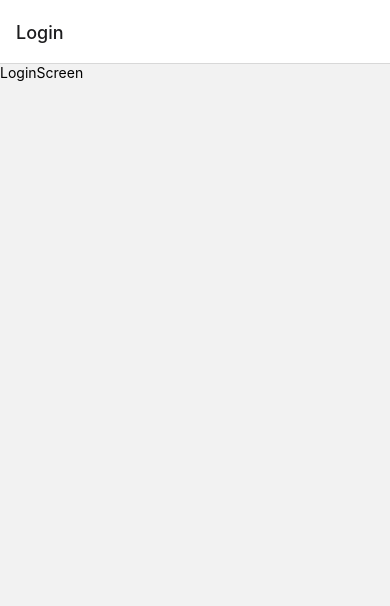
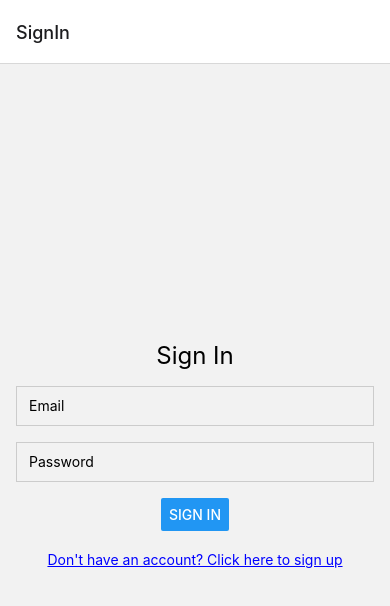
Before and after one commit to bryanngzh/fitness-tracker, a React Native app: screen /SignIn in a window 390 px wide. Before the commit this address had no page. Shown: the top 606 px of the page. Built offline with nearby package versions, Linux system fonts and the light colour scheme; no server answers.

Commit message:
feat: add basic firebase auth

```diff
--- a/App.jsx
+++ b/App.jsx
@@ -1,7 +1,7 @@
-import NavRoutes from "./src/NavRoutes";
+import RootNavigation from "./src";
 
 const App = () => {
-  return <NavRoutes />;
+  return <RootNavigation />;
 };
 
 export default App;
--- a/package.json
+++ b/package.json
@@ -13,10 +13,11 @@
     "@react-navigation/native-stack": "^6.9.17",
     "expo": "~49.0.15",
     "expo-status-bar": "~1.6.0",
+    "firebase": "^10.7.1",
     "react": "18.2.0",
     "react-native": "0.72.6",
-    "react-native-screens": "~3.22.0",
-    "react-native-safe-area-context": "4.6.3"
+    "react-native-safe-area-context": "4.6.3",
+    "react-native-screens": "~3.22.0"
   },
   "devDependencies": {
     "@babel/core": "^7.20.0"
--- /dev/null
+++ b/src/authStack.jsx
@@ -0,0 +1,19 @@
+import { NavigationContainer } from "@react-navigation/native";
+import { createNativeStackNavigator } from "@react-navigation/native-stack";
+import SignInScreen from "./screens/SignInScreen";
+import SignUpScreen from "./screens/SignUpScreen";
+
+const Stack = createNativeStackNavigator();
+
+const AuthStack = () => {
+  return (
+    <NavigationContainer>
+      <Stack.Navigator nitialRouteName="Sign In">
+        <Stack.Screen name="SignIn" component={SignInScreen} />
+        <Stack.Screen name="SignUp" component={SignUpScreen} />
+      </Stack.Navigator>
+    </NavigationContainer>
+  );
+};
+
+export default AuthStack;
--- /dev/null
+++ b/src/configs/firebase.js
@@ -0,0 +1,20 @@
+// Import the functions you need from the SDKs you need
+import Constants from "expo-constants";
+import { initializeApp } from "firebase/app";
+import { getAuth } from "firebase/auth";
+// TODO: Add SDKs for Firebase products that you want to use
+// https://firebase.google.com/docs/web/setup#available-libraries
+
+// Your web app's Firebase configuration
+const firebaseConfig = {
+  apiKey: Constants.expoConfig.extra.firebaseApiKey,
+  authDomain: Constants.expoConfig.extra.firebaseAuthDomain,
+  projectId: Constants.expoConfig.extra.firebaseProjectId,
+  storageBucket: Constants.expoConfig.extra.firebaseStorageBucket,
+  messagingSenderId: Constants.expoConfig.extra.firebaseMessagingSenderId,
+  appId: Constants.expoConfig.extra.firebaseAppId,
+};
+
+// Initialize Firebase
+const app = initializeApp(firebaseConfig);
+export const FIREBASE_AUTH = getAuth(app);
--- /dev/null
+++ b/src/hooks/useAuthentication.js
@@ -0,0 +1,26 @@
+import { onAuthStateChanged } from "firebase/auth";
+import { useEffect, useState } from "react";
+import { FIREBASE_AUTH } from "../configs/firebase";
+
+const useAuthentication = () => {
+  const [user, setUser] = useState();
+
+  useEffect(() => {
+    const unsubscribeFromAuthStatusChanged = onAuthStateChanged(
+      FIREBASE_AUTH,
+      (user) => {
+        if (user) {
+          setUser(user);
+        } else {
+          setUser(undefined);
+        }
+      }
+    );
+
+    return unsubscribeFromAuthStatusChanged;
+  }, []);
+
+  return { user };
+};
+
+export default useAuthentication;
--- /dev/null
+++ b/src/index.jsx
@@ -0,0 +1,10 @@
+import AuthStack from "./authStack";
+import useAuthentication from "./hooks/useAuthentication";
+import UserStack from "./userStack";
+
+const RootNavigation = () => {
+  const { user } = useAuthentication();
+  return user ? <UserStack /> : <AuthStack />;
+};
+
+export default RootNavigation;
--- /dev/null
+++ b/src/screens/HomeScreen.jsx
@@ -0,0 +1,32 @@
+import React from "react";
+import { Button, StyleSheet, Text, View } from "react-native";
+import { FIREBASE_AUTH } from "../configs/firebase";
+
+const HomeScreen = () => {
+  const handleLogout = () => {
+    FIREBASE_AUTH.signOut();
+  };
+
+  return (
+    <View style={styles.container}>
+      <Text style={styles.title}>HomeScreen</Text>
+
+      <Button title="Logout" onPress={handleLogout} />
+    </View>
+  );
+};
+
+const styles = StyleSheet.create({
+  container: {
+    flex: 1,
+    justifyContent: "center",
+    alignItems: "center",
+    padding: 16,
+  },
+  title: {
+    fontSize: 24,
+    marginBottom: 16,
+  },
+});
+
+export default HomeScreen;
--- a/src/screens/LoginScreen.jsx
+++ /dev/null
@@ -1,12 +0,0 @@
-import React from "react";
-import { Text, View } from "react-native";
-
-const LoginScreen = () => {
-  return (
-    <View>
-      <Text>LoginScreen</Text>
-    </View>
-  );
-};
-
-export default LoginScreen;
--- /dev/null
+++ b/src/screens/SignInScreen.jsx
@@ -0,0 +1,92 @@
+import { useNavigation } from "@react-navigation/native";
+import { signInWithEmailAndPassword } from "firebase/auth";
+import React, { useState } from "react";
+import {
+  Button,
+  StyleSheet,
+  Text,
+  TextInput,
+  TouchableOpacity,
+  View,
+} from "react-native";
+import { FIREBASE_AUTH } from "../configs/firebase";
+
+const SignInScreen = () => {
+  const [email, setEmail] = useState("");
+  const [password, setPassword] = useState("");
+  const navigation = useNavigation();
+
+  const handleSignIn = () => {
+    // Implement your sign-in logic here
+    signInWithEmailAndPassword(FIREBASE_AUTH, email, password)
+      .then((userCredential) => {
+        const user = userCredential.user;
+        console.log(user);
+      })
+      .catch((error) => {
+        console.log(error.message);
+      });
+  };
+
+  const navigateToSignUp = () => {
+    navigation.navigate("SignUp"); // Assuming you have a route named "SignUp" in your navigation stack
+  };
+
+  return (
+    <View style={styles.container}>
+      <Text style={styles.title}>Sign In</Text>
+
+      <TextInput
+        style={styles.input}
+        placeholder="Email"
+        keyboardType="email-address"
+        value={email}
+        onChangeText={setEmail}
+      />
+
+      <TextInput
+        style={styles.input}
+        placeholder="Password"
+        secureTextEntry
+        value={password}
+        onChangeText={setPassword}
+      />
+
+      <Button title="Sign In" onPress={handleSignIn} />
+
+      <TouchableOpacity onPress={navigateToSignUp}>
+        <Text style={styles.signUpText}>
+          Don't have an account? Click here to sign up
+        </Text>
+      </TouchableOpacity>
+    </View>
+  );
+};
+
+const styles = StyleSheet.create({
+  container: {
+    flex: 1,
+    justifyContent: "center",
+    alignItems: "center",
+    padding: 16,
+  },
+  title: {
+    fontSize: 24,
+    marginBottom: 16,
+  },
+  input: {
+    width: "100%",
+    height: 40,
+    paddingHorizontal: 12,
+    borderWidth: 1,
+    borderColor: "#ccc",
+    marginBottom: 16,
+  },
+  signUpText: {
+    marginTop: 20,
+    color: "blue", // You can style this as per your preference
+    textDecorationLine: "underline",
+  },
+});
+
+export default SignInScreen;
--- /dev/null
+++ b/src/screens/SignUpScreen.jsx
@@ -0,0 +1,75 @@
+import { createUserWithEmailAndPassword } from "firebase/auth";
+import React, { useState } from "react";
+import { Button, StyleSheet, Text, TextInput, View } from "react-native";
+import { FIREBASE_AUTH } from "../configs/firebase";
+
+const SignUpScreen = () => {
+  const [name, setName] = useState("");
+  const [email, setEmail] = useState("");
+  const [password, setPassword] = useState("");
+
+  const handleSignUp = () => {
+    createUserWithEmailAndPassword(FIREBASE_AUTH, email, password)
+      .then((userCredential) => {
+        const user = userCredential.user;
+        console.log(user);
+      })
+      .catch((error) => {
+        console.log(error.message);
+      });
+  };
+
+  return (
+    <View style={styles.container}>
+      <Text style={styles.title}>Sign Up</Text>
+
+      <TextInput
+        style={styles.input}
+        placeholder="Name"
+        value={name}
+        onChangeText={setName}
+      />
+
+      <TextInput
+        style={styles.input}
+        placeholder="Email"
+        keyboardType="email-address"
+        value={email}
+        onChangeText={setEmail}
+      />
+
+      <TextInput
+        style={styles.input}
+        placeholder="Password"
+        secureTextEntry
+        value={password}
+        onChangeText={setPassword}
+      />
+
+      <Button title="Sign Up" onPress={handleSignUp} />
+    </View>
+  );
+};
+
+const styles = StyleSheet.create({
+  container: {
+    flex: 1,
+    justifyContent: "center",
+    alignItems: "center",
+    padding: 16,
+  },
+  title: {
+    fontSize: 24,
+    marginBottom: 16,
+  },
+  input: {
+    width: "100%",
+    height: 40,
+    paddingHorizontal: 12,
+    borderWidth: 1,
+    borderColor: "#ccc",
+    marginBottom: 16,
+  },
+});
+
+export default SignUpScreen;
--- a/src/NavRoutes.jsx
+++ b/src/userStack.jsx
@@ -1,17 +1,17 @@
 import { NavigationContainer } from "@react-navigation/native";
 import { createNativeStackNavigator } from "@react-navigation/native-stack";
-import LoginScreen from "./screens/LoginScreen";
+import HomeScreen from "./screens/HomeScreen";
 
 const Stack = createNativeStackNavigator();
 
-const NavRoutes = () => {
+const UserStack = () => {
   return (
     <NavigationContainer>
-      <Stack.Navigator>
-        <Stack.Screen name="Login" component={LoginScreen} />
+      <Stack.Navigator initialRouteName="Home">
+        <Stack.Screen name="Home" component={HomeScreen} />
       </Stack.Navigator>
     </NavigationContainer>
   );
 };
 
-export default NavRoutes;
+export default UserStack;
```
Also changed, not shown: app.config.js (added, +38 -0 lines), 2 other files (tests, documents, lock files or other folders).
